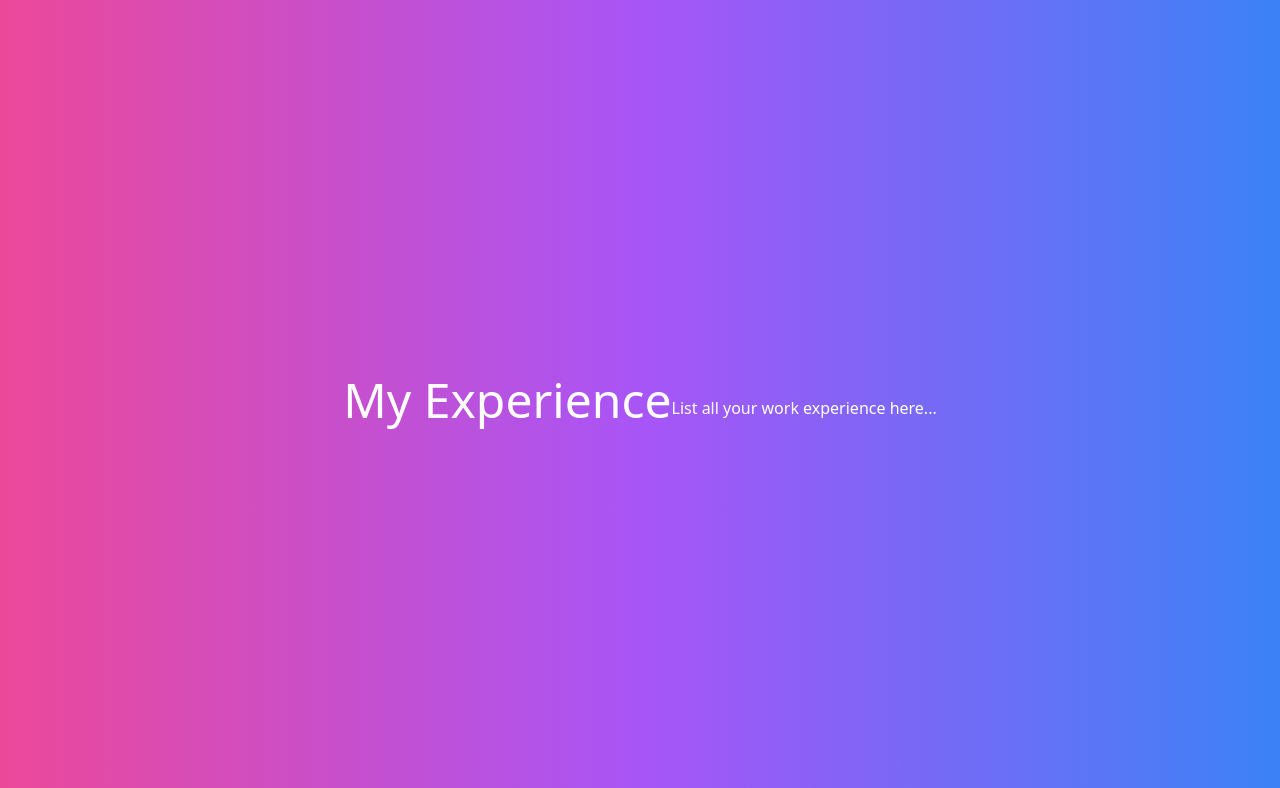
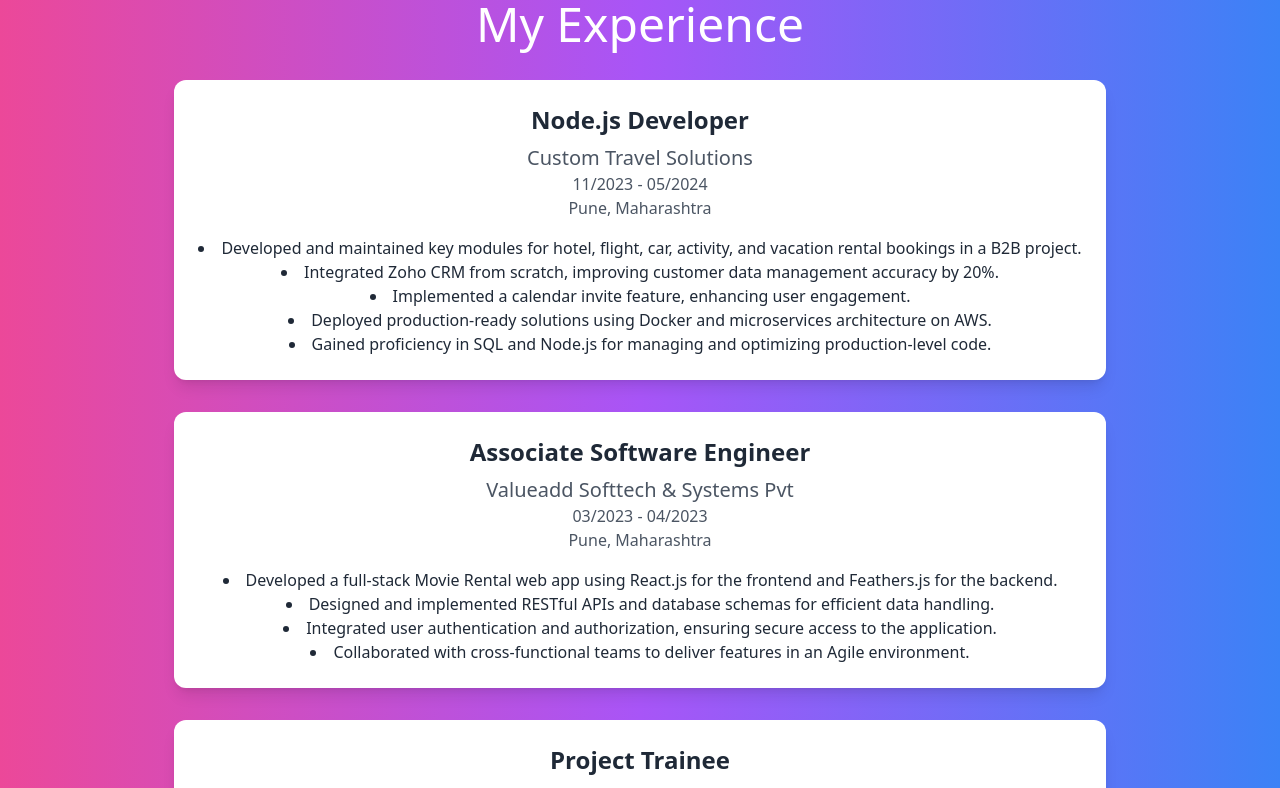
Before and after one commit to Pratikkadam00/animated-portfolio, a React (Create React App) app: page /experience in a window 1280 px wide. Shown: the top 788 px of the page. Built offline with nearby package versions, Linux system fonts and the light colour scheme.

Commit message:
updated homePage

```diff
--- a/src/App.js
+++ b/src/App.js
@@ -29,8 +29,7 @@ function AnimatedRoutes() {
 function App() {
   return (
     <Router>
-      <div className="w-full h-screen overflow-hidden">
-        {/* <Navbar /> */}
+      <div className="w-full min-h-screen overflow-hidden">
         <AnimatedRoutes />
       </div>
     </Router>
--- /dev/null
+++ b/src/components/AnimatedCard.js
@@ -0,0 +1,46 @@
+"use client";
+
+import { motion } from "framer-motion";
+import React from "react";
+import { AuroraBackground } from "../ui/aurora-background";
+
+const AnimatedCard = ({
+  title,
+  subtitle,
+  buttonText,
+  buttonOnClick,
+  children,
+}) => {
+  return (
+    <AuroraBackground>
+      <motion.div
+        initial={{ opacity: 0.0, y: 40 }}
+        whileInView={{ opacity: 1, y: 0 }}
+        transition={{
+          delay: 0.3,
+          duration: 0.8,
+          ease: "easeInOut",
+        }}
+        className="relative flex flex-col gap-4 items-center justify-center px-4 py-6 bg-white rounded-lg shadow-lg"
+      >
+        <div className="text-3xl md:text-7xl font-bold text-center">
+          {title}
+        </div>
+        <div className="font-extralight text-base md:text-4xl text-neutral-600 text-center">
+          {subtitle}
+        </div>
+        {children}
+        {buttonText && (
+          <button
+            onClick={buttonOnClick}
+            className="bg-black rounded-full w-fit text-white px-4 py-2"
+          >
+            {buttonText}
+          </button>
+        )}
+      </motion.div>
+    </AuroraBackground>
+  );
+};
+
+export default AnimatedCard;
--- a/src/components/Navbar.js
+++ b/src/components/Navbar.js
@@ -3,39 +3,20 @@ import { Link } from "react-router-dom";
 const Navbar = () => {
   return (
     <nav className="absolute p-2">
-      <ul className="flex flex-col space-y-6 text-[rgb(61,82,161)]">
-        <li>
-          <Link
-            to="/"
-            className="px-6 py-3 text-lg font-semibold hover:bg-[rgb(134,151,195)] hover:text-white transition duration-300 ease-in-out rounded-xl shadow-lg"
-          >
-            Home
-          </Link>
-        </li>
-        <li>
-          <Link
-            to="/experience"
-            className="px-6 py-3 text-lg font-semibold hover:bg-[rgb(134,151,195)] hover:text-white transition duration-300 ease-in-out rounded-xl shadow-lg"
-          >
-            Experience
-          </Link>
-        </li>
-        <li>
-          <Link
-            to="/skills"
-            className="px-6 py-3 text-lg font-semibold hover:bg-[rgb(134,151,195)] hover:text-white transition duration-300 ease-in-out rounded-xl shadow-lg"
-          >
-            Skills
-          </Link>
-        </li>
-        <li>
-          <Link
-            to="/projects"
-            className="px-6 py-3 text-lg font-semibold hover:bg-[rgb(134,151,195)] hover:text-white transition duration-300 ease-in-out rounded-xl shadow-lg"
-          >
-            Projects
-          </Link>
-        </li>
+      <ul className="flex flex-col text-[rgb(61,82,161)]">
+        {["Home", "Experience", "Skills", "Projects"].map((item, index) => (
+          <li key={index}>
+            <Link
+              to={`/${item.toLowerCase()}`}
+              className="px-6 py-3 text-lg font-semibold hover:bg-[rgb(134,151,195)] hover:text-white transition duration-300 ease-in-out relative"
+            >
+              {item}
+              {index < 3 && (
+                <span className="block h-1 w-full bg-[rgb(134,151,195)] mt-2 transition-all duration-300 transform scale-y-0 hover:scale-y-100" />
+              )}
+            </Link>
+          </li>
+        ))}
       </ul>
     </nav>
   );
--- a/src/components/Section.js
+++ b/src/components/Section.js
@@ -19,7 +19,7 @@ const Section = ({ children, bgColor }) => {
       initial="hidden"
       animate={inView ? "visible" : "hidden"}
       transition={{ duration: 0.5 }}
-      className={`h-screen w-full ${bgColor} flex justify-center items-center`}
+      className={`min-h-screen w-full ${bgColor} flex justify-center items-center`}
     >
       {children}
     </motion.div>
--- a/src/pages/ExperiencePage.js
+++ b/src/pages/ExperiencePage.js
@@ -1,10 +1,68 @@
 import Section from "../components/Section";
 
 const ExperiencePage = () => {
+  const experiences = [
+    {
+      role: "Node.js Developer",
+      company: "Custom Travel Solutions",
+      duration: "11/2023 - 05/2024",
+      location: "Pune, Maharashtra",
+      description: [
+        "Developed and maintained key modules for hotel, flight, car, activity, and vacation rental bookings in a B2B project.",
+        "Integrated Zoho CRM from scratch, improving customer data management accuracy by 20%.",
+        "Implemented a calendar invite feature, enhancing user engagement.",
+        "Deployed production-ready solutions using Docker and microservices architecture on AWS.",
+        "Gained proficiency in SQL and Node.js for managing and optimizing production-level code.",
+      ],
+    },
+    {
+      role: "Associate Software Engineer",
+      company: "Valueadd Softtech & Systems Pvt",
+      duration: "03/2023 - 04/2023",
+      location: "Pune, Maharashtra",
+      description: [
+        "Developed a full-stack Movie Rental web app using React.js for the frontend and Feathers.js for the backend.",
+        "Designed and implemented RESTful APIs and database schemas for efficient data handling.",
+        "Integrated user authentication and authorization, ensuring secure access to the application.",
+        "Collaborated with cross-functional teams to deliver features in an Agile environment.",
+      ],
+    },
+    {
+      role: "Project Trainee",
+      company: "Yougetplaced",
+      duration: "09/2022 - 02/2023",
+      location: "Remote, India",
+      description: [
+        "Received hands-on training in the MERN stack and built a Stack Overflow clone from scratch.",
+        "Acquired practical experience with MongoDB, Express.js, React.js, and Node.js.",
+        "Developed a deep understanding of full-stack development and web application deployment.",
+      ],
+    },
+  ];
+
   return (
     <Section bgColor="bg-gradient-to-r from-pink-500 via-purple-500 to-blue-500">
-      <h1 className="text-5xl text-white">My Experience</h1>
-      <p className="text-white mt-4">List all your work experience here...</p>
+      <div className="text-center px-4 md:px-8">
+        <h1 className="text-3xl md:text-5xl text-white mb-8">My Experience</h1>
+        <div className="space-y-8">
+          {experiences.map((experience, index) => (
+            <div
+              key={index}
+              className="bg-white text-gray-800 p-6 rounded-xl shadow-lg hover:bg-gray-100 transition duration-300 ease-in-out"
+            >
+              <h2 className="text-2xl font-semibold mb-2">{experience.role}</h2>
+              <h3 className="text-xl text-gray-600">{experience.company}</h3>
+              <p className="text-gray-600">{experience.duration}</p>
+              <p className="text-gray-600 mb-4">{experience.location}</p>
+              <ul className="list-disc list-inside">
+                {experience.description.map((desc, i) => (
+                  <li key={i}>{desc}</li>
+                ))}
+              </ul>
+            </div>
+          ))}
+        </div>
+      </div>
     </Section>
   );
 };
--- a/src/pages/ProjectsPage.js
+++ b/src/pages/ProjectsPage.js
@@ -1,12 +1,48 @@
 import Section from "../components/Section";
 
 const ProjectsPage = () => {
+  const projects = [
+    {
+      title: "Podcast Management",
+      description:
+        "Study and Learning Purpose. Secure login and user management. Create and manage multiple podcast projects. Add, edit, and delete files, YouTube links, and RSS feeds.",
+      link: "https://gama-frontend-chi.vercel.app/",
+      duration: "06/2023 - 10/2023",
+    },
+    {
+      title: "Covid-19 Tracker",
+      description:
+        "Covid19 Tracker built for educational purposes using React and APIs from disease.sh to fetch live data.",
+      link: "https://pratikkadam00.github.io/Covid19-tracker/",
+      duration: "01/2022 - 03/2022",
+    },
+  ];
+
   return (
     <Section bgColor="bg-gradient-to-r from-indigo-500 to-purple-600">
-      <h1 className="text-5xl text-white">My Projects</h1>
-      <p className="text-white mt-4">
-        Showcase all your amazing projects here...
-      </p>
+      <div className="text-center px-4 md:px-8">
+        <h1 className="text-3xl md:text-5xl text-white mb-8">My Projects</h1>
+        <div className="grid grid-cols-1 md:grid-cols-2 gap-8">
+          {projects.map((project, index) => (
+            <div
+              key={index}
+              className="bg-white text-gray-800 p-6 rounded-xl shadow-lg hover:bg-gray-100 transition duration-300 ease-in-out"
+            >
+              <h2 className="text-2xl font-semibold mb-4">{project.title}</h2>
+              <p className="mb-4">{project.description}</p>
+              <p className="text-gray-600 mb-4">{project.duration}</p>
+              <a
+                href={project.link}
+                target="_blank"
+                rel="noopener noreferrer"
+                className="text-blue-500 hover:underline"
+              >
+                View Project
+              </a>
+            </div>
+          ))}
+        </div>
+      </div>
     </Section>
   );
 };
--- a/src/pages/SkillsPage.js
+++ b/src/pages/SkillsPage.js
@@ -1,10 +1,33 @@
 import Section from "../components/Section";
 
 const SkillsPage = () => {
+  const skills = [
+    "React",
+    "SQL",
+    "REST API",
+    "AWS",
+    "Node",
+    "MongoDB",
+    "Docker",
+    "TailwindCSS",
+    "JavaScript",
+  ];
+
   return (
     <Section bgColor="bg-gradient-to-r from-green-400 via-yellow-500 to-red-500">
-      <h1 className="text-5xl text-white">My Skills</h1>
-      <p className="text-white mt-4">List all your skills here...</p>
+      <div className="text-center px-4 md:px-8">
+        <h1 className="text-3xl md:text-5xl text-white mb-8">My Skills</h1>
+        <div className="grid grid-cols-2 sm:grid-cols-3 lg:grid-cols-4 gap-4">
+          {skills.map((skill, index) => (
+            <div
+              key={index}
+              className="bg-white text-gray-800 py-4 px-6 rounded-xl shadow-lg hover:bg-gray-100 transition duration-300 ease-in-out"
+            >
+              {skill}
+            </div>
+          ))}
+        </div>
+      </div>
     </Section>
   );
 };
```
Also changed, not shown: src/pages/HomePage.js (+12 -18 lines).
